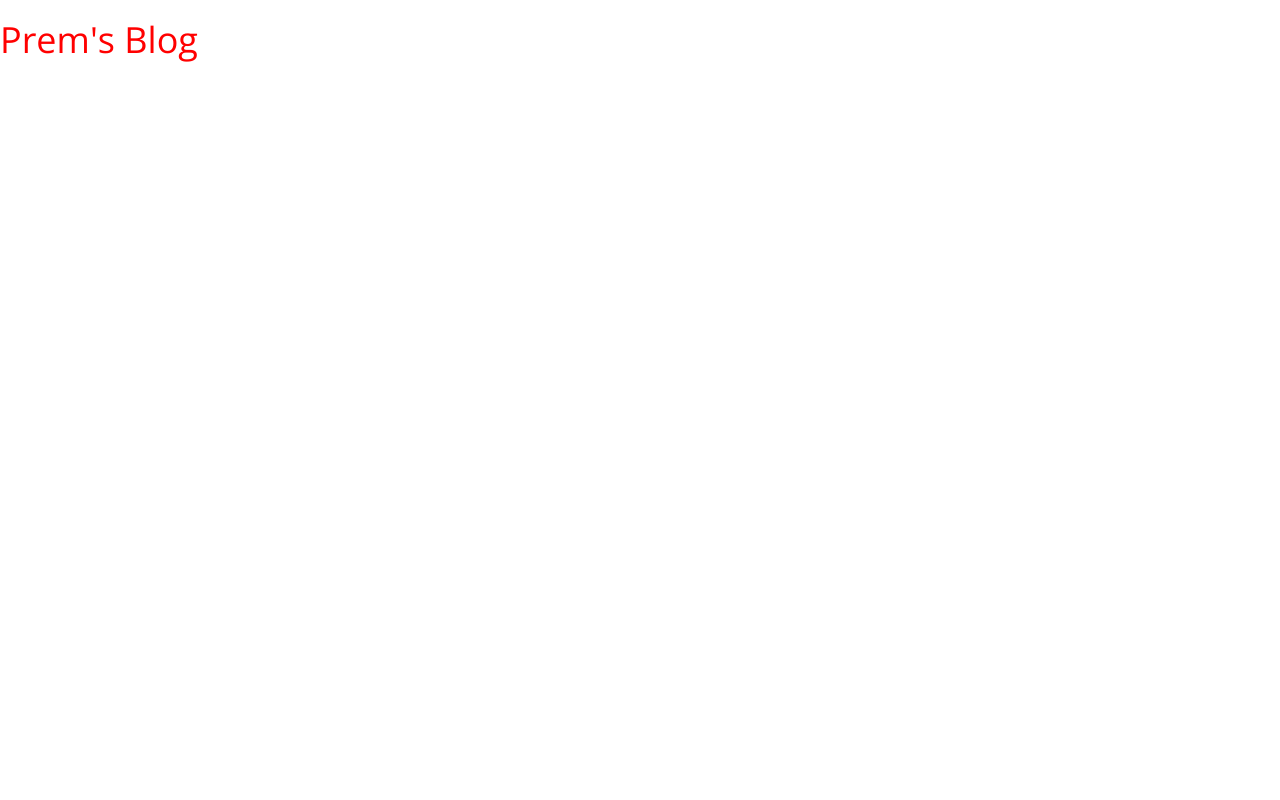
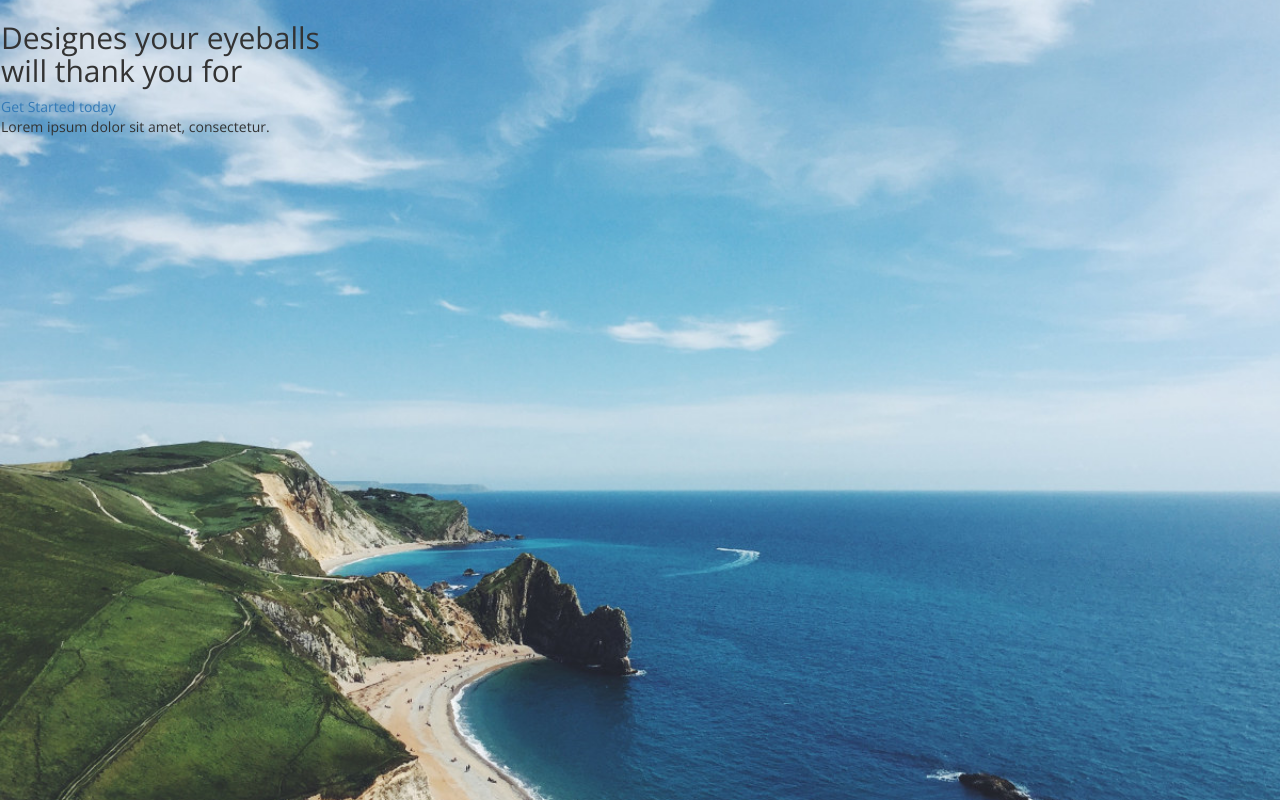
Before and after one commit to prem315/psd2html, a plain HTML site: page index.html in a window 1280 px wide. Drawn offline with nearby package versions, Linux system fonts and the light colour scheme.

Commit message:
Added Background image

```diff
--- a/index.html
+++ b/index.html
@@ -5,12 +5,21 @@
 	<link rel="stylesheet" href="https://maxcdn.bootstrapcdn.com/bootstrap/3.3.5/css/bootstrap.min.css">
 	<link rel="stylesheet" href="styles.css">
 	<script src="https://code.jquery.com/jquery-2.1.4.min.js"></script>
-	<!-- Latest compiled and minified JavaScript -->
 	<script src="https://maxcdn.bootstrapcdn.com/bootstrap/3.3.5/js/bootstrap.min.js"></script>
 	<link href='https://fonts.googleapis.com/css?family=Open+Sans:400,300,700' rel='stylesheet' type='text/css'>
 </head>
 
 <body>
-	<h1>Prem's Blog</h1>
+	<section id="land">
+		<div class="cont">
+			<h2>
+				Designes your eyeballs</br>
+				will thank you for
+			</h2>
+			<a href="#">Get Started today</a>
+			<div class="meta-info">Lorem ipsum dolor sit amet, consectetur.</div>
+
+		</div>
+	</section>
 </body>
 </html>
--- a/styles.css
+++ b/styles.css
@@ -1,4 +1,17 @@
 body{
 	font-family: 'Open Sans', sans-serif;
-	color: red;
 }
+
+#land{
+	width: 100%;
+	height: 100vh;
+	background-color: #BADA55;
+	background-image: url('sky1.jpg');
+	background-size: cover;
+	background-position: 50% 50%;
+}
+
+#land .cont{
+	border: 1px solid transparent;
+
+}
```
Also changed, not shown: sky-ori.jpg (added), sky.jpg (added), sky1.jpg (added).
